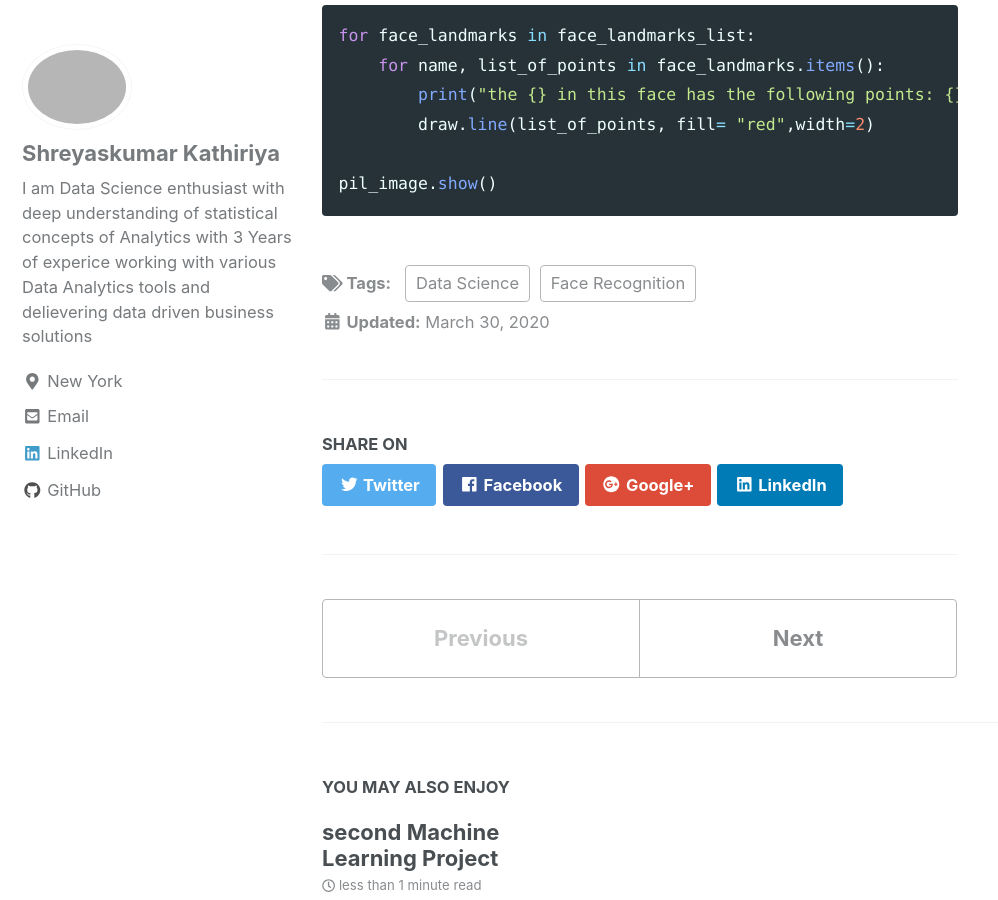
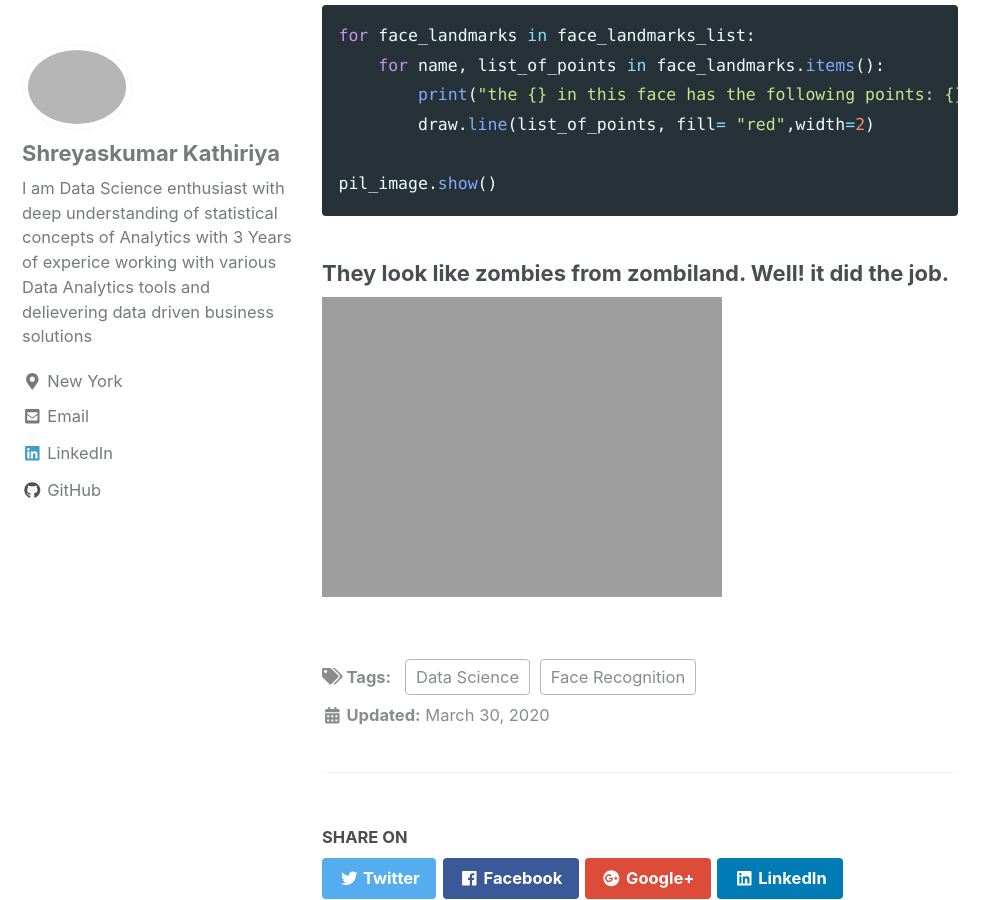
Before and after one commit to Shreyash1811/Shreyash1811.github.io, a Jekyll site: the page built from _posts/2018-01-28-perceptron.md, in a window 1280 px wide and 900 px high, scrolled down 8221 px. Shown: the whole window, without its empty margins (0-998 px from the left). Built offline with Jekyll 4.4.1, drawn with Linux system fonts in a browser that asks for light colours; nearby versions of some CDN libraries; emoji names are drawn with the system emoji font.

Commit message:
Update 2018-01-28-perceptron.md

````diff
--- a/_posts/2018-01-28-perceptron.md
+++ b/_posts/2018-01-28-perceptron.md
@@ -184,7 +184,7 @@ face_landmarks_list
    (434, 311),
    (461, 297)]},
 ```
-lets try to draw lines on these landmark points for each faces.
+*lets try to draw lines on these landmark points for each faces.*
 
 ```python
 for face_landmarks in face_landmarks_list:
@@ -194,3 +194,5 @@ for face_landmarks in face_landmarks_list:
 
 pil_image.show()
 ```
+### They look like zombies from zombiland. Well! it did the job.
+<img src="{{ site.url }}{{ site.baseurl }}/images/face_rec/landmark_mark.png" alt="linearly separable data">
````
